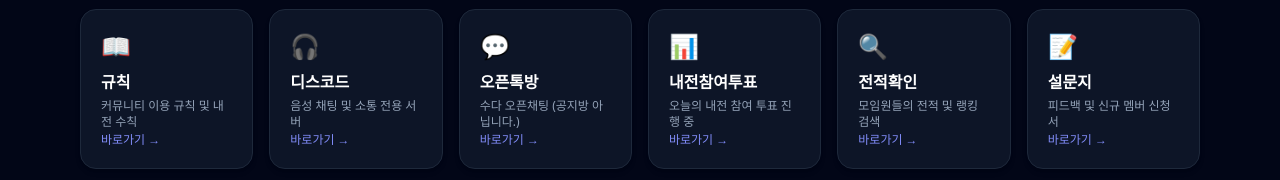
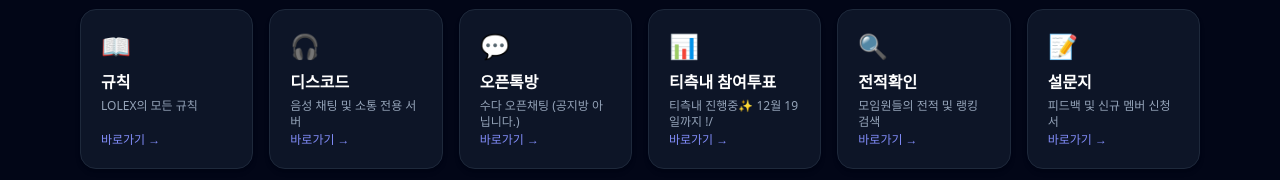
Before and after one commit to lolex-lounge/lolex, a plain HTML site: page index.html in a window 1280 px wide. Shown: the part 621-801 px from the top of the page. Drawn offline with nearby package versions, Linux system fonts and the light colour scheme.

Commit message:
Update index.html

```diff
--- a/index.html
+++ b/index.html
@@ -59,7 +59,7 @@
                 <div>
                     <span class="text-2xl group-hover:scale-110 transition inline-block">📖</span>
                     <h3 class="font-bold text-base mt-2 text-white">규칙</h3>
-                    <p class="text-xs text-slate-400 mt-1">커뮤니티 이용 규칙 및 내전 수칙</p>
+                    <p class="text-xs text-slate-400 mt-1">LOLEX의 모든 규칙 </p>
                 </div>
                 <span class="text-xs text-indigo-400 font-medium">바로가기 →</span>
             </a>
@@ -88,8 +88,8 @@
             <a href="https://script.google.com/macros/s/AKfycbyt2YdxEYKhlzfsabxcd0OWg647KRrZFfYR8UYvzD70fRh7Uvg110AwZFcBsctZK95vXw/exec" target="_blank" class="bg-slate-900/90 hover:bg-slate-800 border border-slate-800 rounded-2xl p-5 flex flex-col justify-between h-40 transition transform hover:-translate-y-1 shadow-md group">
                 <div>
                     <span class="text-2xl group-hover:scale-110 transition inline-block">📊</span>
-                    <h3 class="font-bold text-base mt-2 text-white">내전참여투표</h3>
-                    <p class="text-xs text-slate-400 mt-1">오늘의 내전 참여 투표 진행 중</p>
+                    <h3 class="font-bold text-base mt-2 text-white">티측내 참여투표</h3>
+                    <p class="text-xs text-slate-400 mt-1">티측내 진행중✨ 12월 19일까지 !/</p>
                 </div>
                 <span class="text-xs text-indigo-400 font-medium">바로가기 →</span>
             </a>
```
